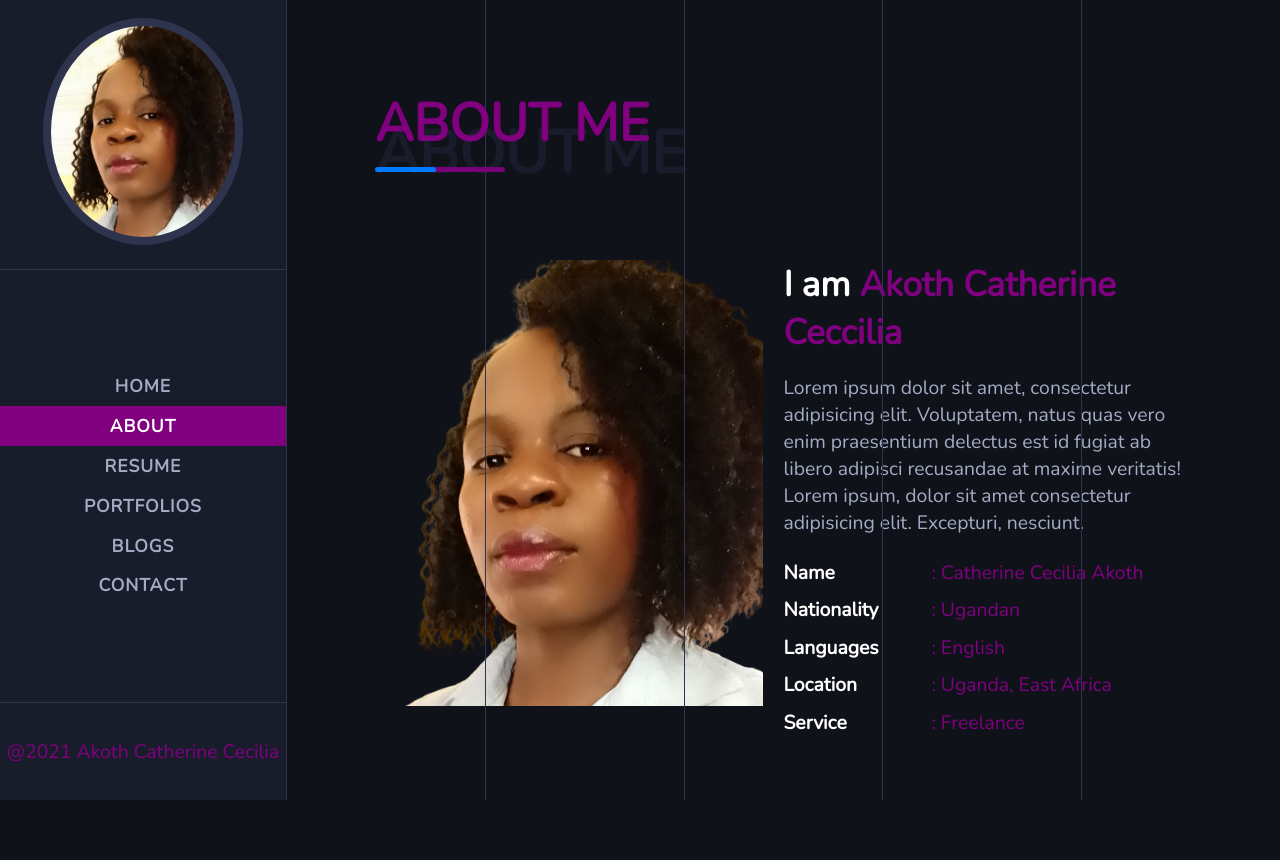
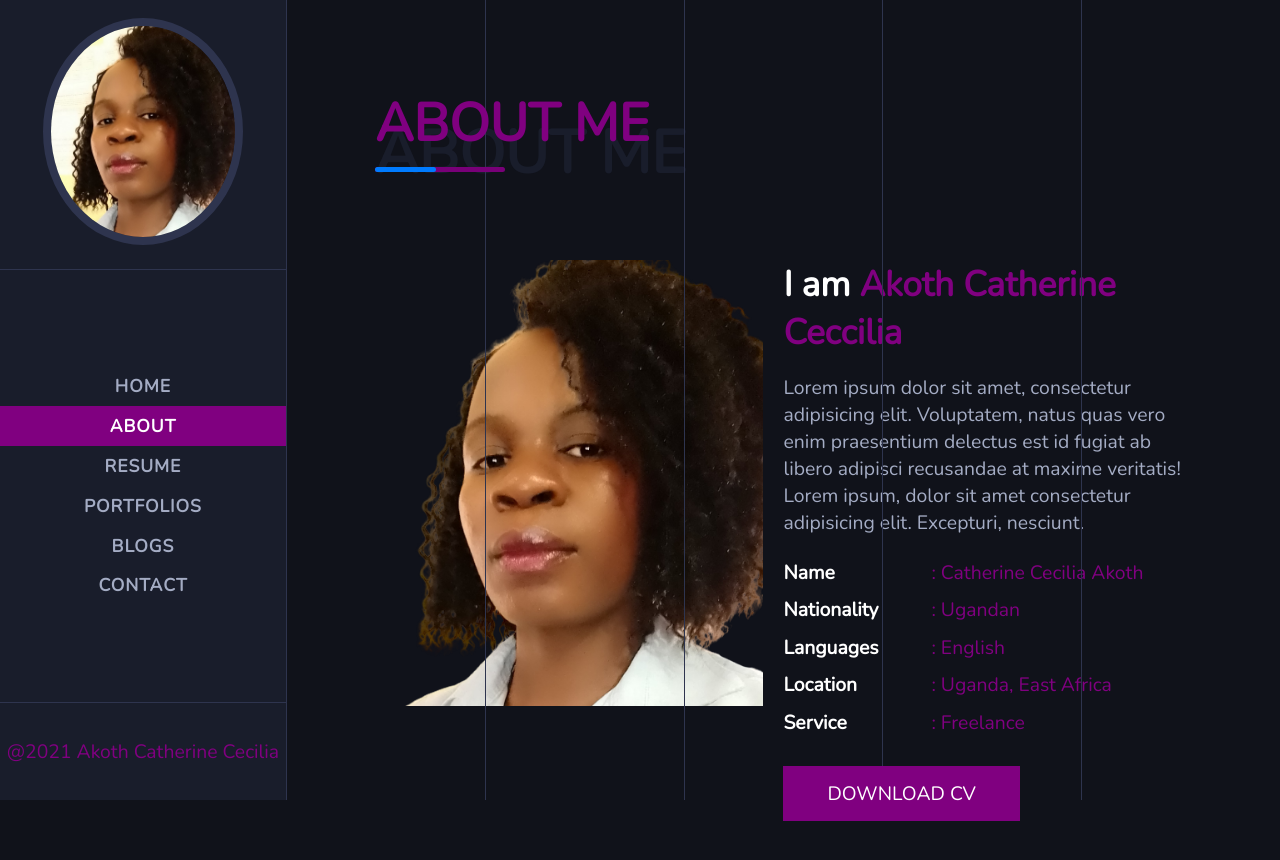
Before and after one commit to cathyAkoth/catherine, a React (Create React App) app: page /about in a window 1280 px wide. Shown: the top 860 px of the page. Built offline with nearby package versions, Linux system fonts and the light colour scheme.

Commit message:
Complete primary button

```diff
--- a/src/Components/ImageSection.js
+++ b/src/Components/ImageSection.js
@@ -1,6 +1,8 @@
 import React from 'react'
 import styled from 'styled-components'
 import resume from "../img/cathybg.png";
+import PrimaryButton from './PrimaryButton';
+
 function ImageSection() {
     return (
         <ImageSectionStyled>
@@ -33,6 +35,7 @@ function ImageSection() {
                         <p>: Freelance</p>
                     </div>
                 </div>
+                <PrimaryButton title={'Download Cv'} />
 
             </div>
         </ImageSectionStyled>
--- a/src/Components/PrimaryButton.js
+++ b/src/Components/PrimaryButton.js
@@ -1,46 +1,37 @@
-import React from 'react';
+import React from 'react'
 import styled from 'styled-components';
 
-function Button({filter, button}) {
+function PrimaryButton({title}) {
     return (
-        <ButtonsStyled>
-            {
-                button.map((but, i) =>{
-                    return <ButtonStyled key={i} onClick={() => filter(but)}>
-                        {but}
-                    </ButtonStyled>
-                })
-            }
-        </ButtonsStyled>
+        <PrimaryButtonStyled>
+            {title}
+        </PrimaryButtonStyled>
     )
 }
 
-const ButtonStyled = styled.button`
-    outline: none;
-    border: none;
-    background-color: var(--background-light-color-2);
-    padding: .4rem 2rem;
+const PrimaryButtonStyled = styled.a`
+    background-color:purple;
+    padding: .8rem 2.5rem;
+    color: white;
+    cursor: pointer;
+    display: inline-block;
     font-size: inherit;
-    color: var(--white-color);
-    cursor: pointer;
+    text-transform: uppercase;
+    position: relative;
     transition: all .4s ease-in-out;
-    margin-bottom: .6rem;
-    &:active ,&:focus{
+    &::after{
+        content: "";
+        position: absolute;
+        width: 0;
+        height: .2rem;
+        transition: all .4s ease-in-out;
+        left: 0;
+        bottom: 0;
+        opacity: .7;
+    }
+    &:hover::after{
+        width: 100%;
         background-color: var(--primary-color);
     }
-    &:hover{
-        background-color: var(--primary-color);
-    }
-    &:not(:last-child){
-        margin-right: .6rem;
-    }
 `;
-const ButtonsStyled = styled.div`
-    display: flex;
-    justify-content: center;
-    align-items: center;
-    flex-wrap: wrap;
-    width: 70%;
-    margin: 2.4rem auto;
-`;
-export default Button;
+export default PrimaryButton;
```
